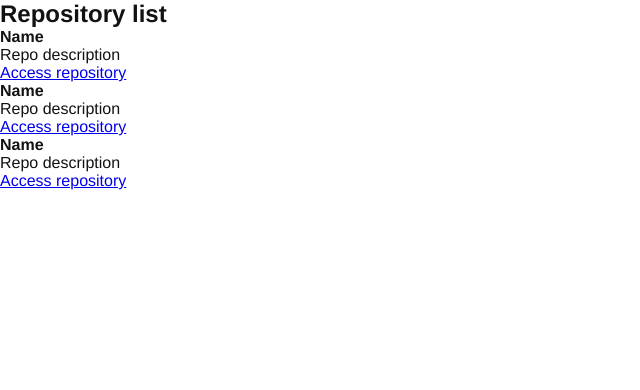
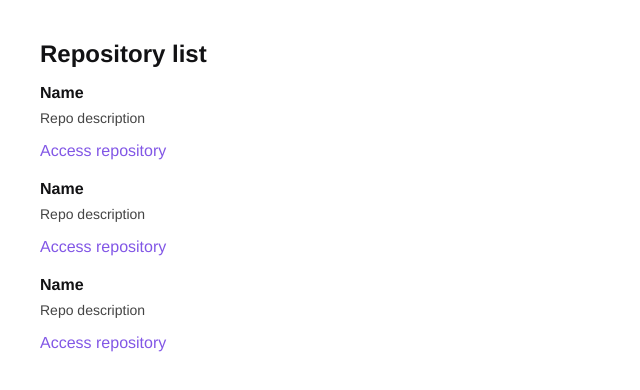
Before and after one commit to Sutil/github-explorer, a React app: page / in a window 1280 px wide. Shown: the top 390 px of the page, without its empty margins (0-640 px from the left). Built offline with nearby package versions, Linux system fonts and the light colour scheme.

Commit message:
feature: Repository list styles

```diff
--- a/src/components/RepositoryList.jsx
+++ b/src/components/RepositoryList.jsx
@@ -1,4 +1,7 @@
 import { RepositoryItem } from "./RepositoryItem";
+
+import '../styles/repositories.scss';
+
 const repo = {
     name: "Name",
     description: "Repo description",
--- /dev/null
+++ b/src/styles/repositories.scss
@@ -0,0 +1,32 @@
+
+section.repository-list {
+    margin: 40px;
+
+    h1 {
+        margin-bottom: 16px;
+    }
+
+    ul {
+        list-style: none;
+
+        li {
+            & + li { // every li that has a li before thenself.
+                margin-top: 20px;
+            }
+
+            p {
+                font-size: 14px;
+                color: #444;
+                margin-top: 8px;
+            }
+
+            a {
+                display: inline-block;
+                margin-top: 16px;
+                text-decoration: none;
+                color: #8257e6
+            }
+
+        }
+    }
+}
```
